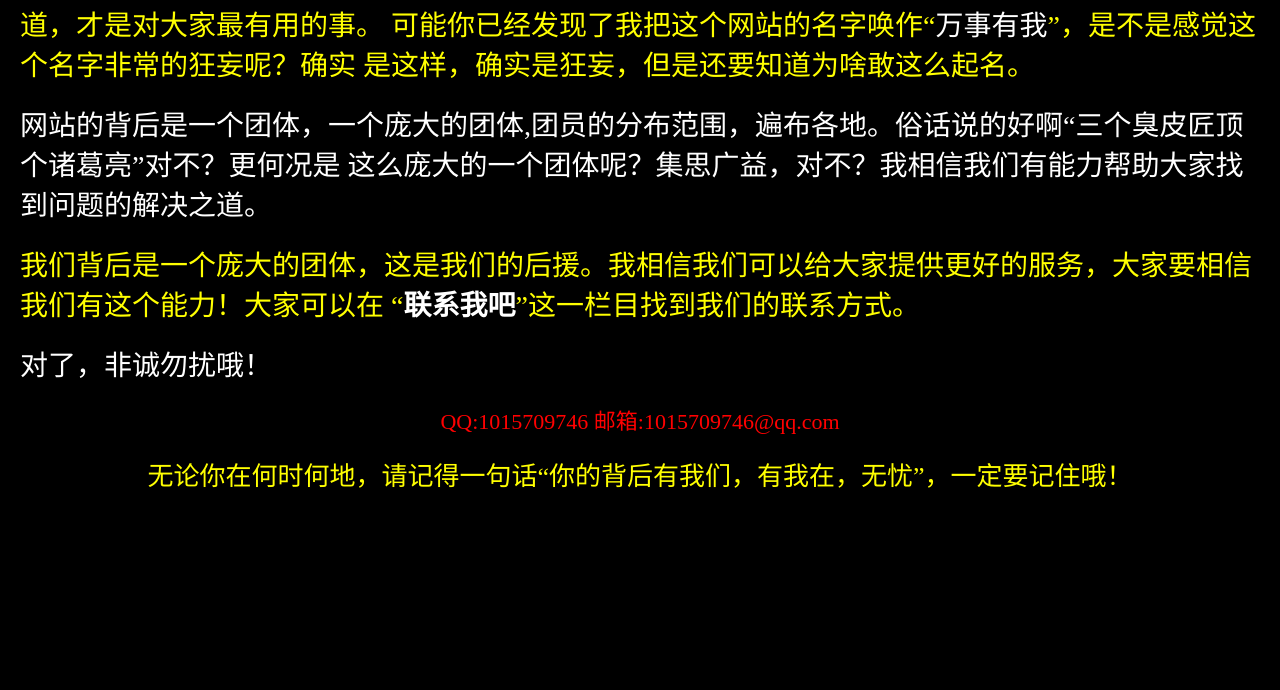
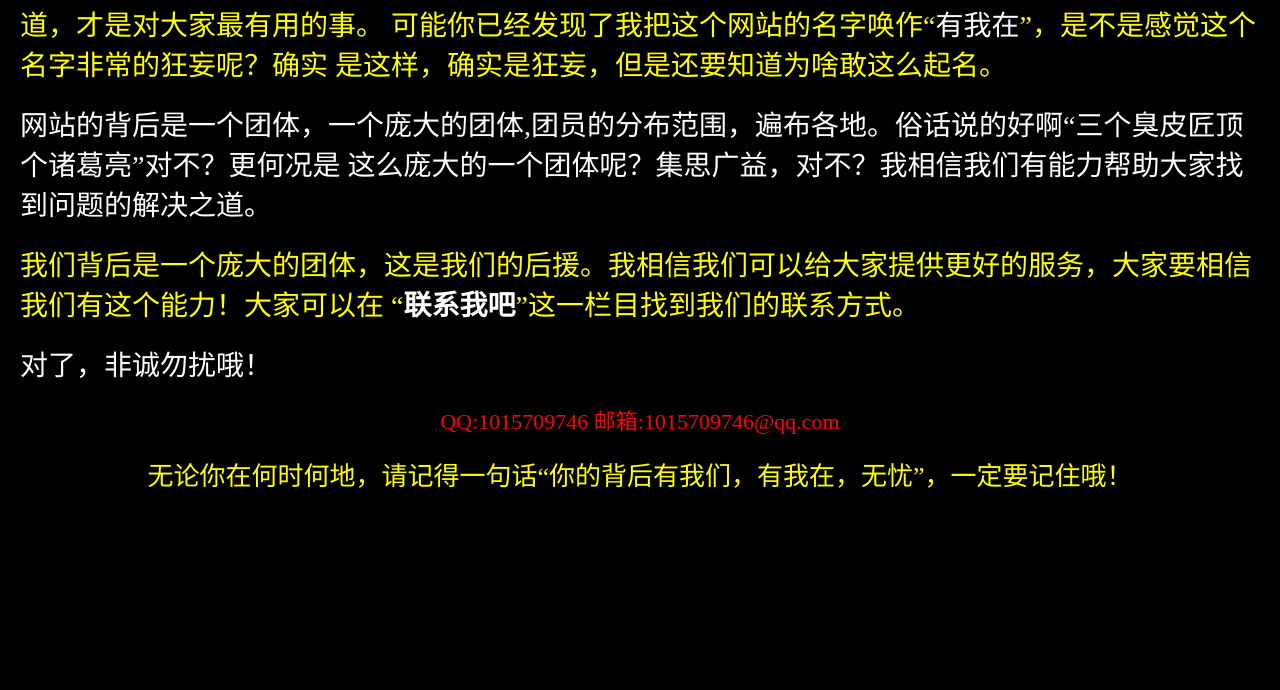
Before and after one commit to youwozai/youwozai.github.com, a plain HTML site: page summary.html in a window 1280 px wide. Shown: the part 110-800 px from the top of the page. Drawn offline with Linux system fonts and the light colour scheme.

Commit message:
Update summary.html

```diff
--- a/Summary/summary.html
+++ b/Summary/summary.html
@@ -1,6 +1,6 @@
 <div id="body" class="y" style="font-size: 28px; margin-bottom: 20px">
     现在什么最值钱？时间，时间最值钱。这个网站致力于帮助人们解决麻烦，节省大家的时间才是王道，才是对大家最有用的事。
-    可能你已经发现了我把这个网站的名字唤作“<span class="w">万事有我</span>”，是不是感觉这个名字非常的狂妄呢？确实
+    可能你已经发现了我把这个网站的名字唤作“<span class="w">有我在</span>”，是不是感觉这个名字非常的狂妄呢？确实
     是这样，确实是狂妄，但是还要知道为啥敢这么起名。
     <div class="w" style="font-size: 28px; margin: 20px auto">
         网站的背后是一个团体，一个庞大的团体,团员的分布范围，遍布各地。俗话说的好啊“三个臭皮匠顶个诸葛亮”对不？更何况是
```
